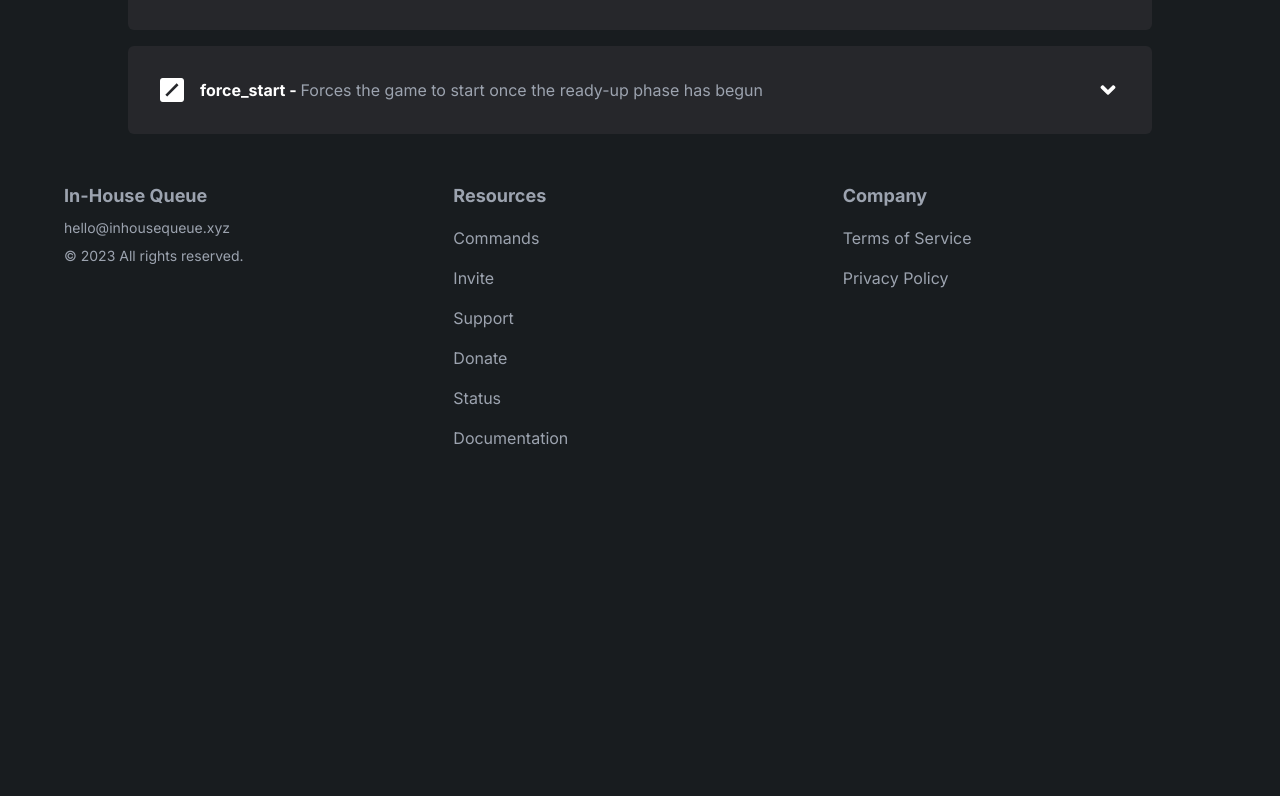
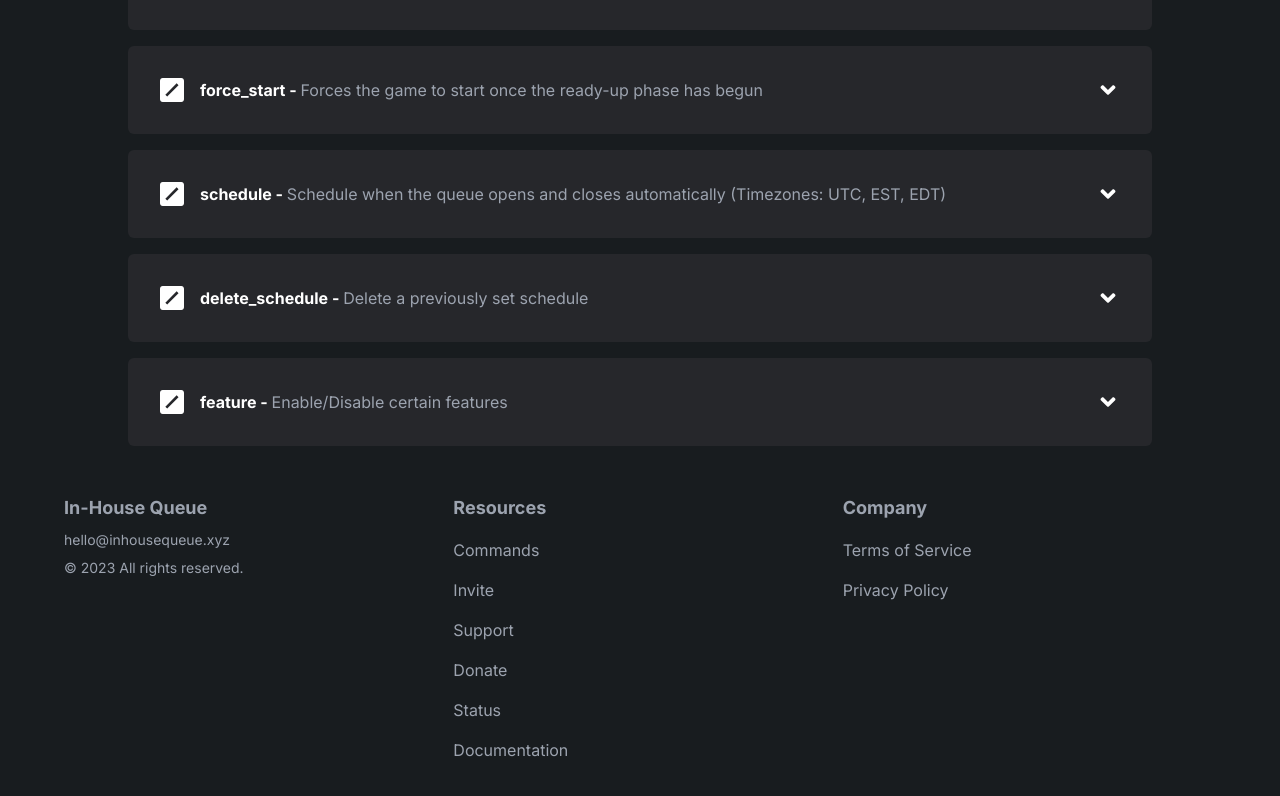
Before and after one commit to ItzDerock/InHouseQueue-site, a Next.js app: page /commands in a window 1280 px wide. Shown: the part 3960-4756 px from the top of the page. Before the commit the page ends 4458 px from the top, so only its background shows below. Built offline with nearby package versions, Linux system fonts and the light colour scheme.

Commit message:
Added commands

```diff
--- a/src/data/commands.ts
+++ b/src/data/commands.ts
@@ -397,6 +397,39 @@ const commands = [
     "examples": [
       "/admin force_start 03134ff5",
     ]
+  },
+  {
+    "name": "schedule",
+    "type": "Admin",
+    "description": "Schedule when the queue opens and closes automatically (Timezones: UTC, EST, EDT)",
+    "usage": [
+      "/admin schedule",
+    ],
+    "examples": [
+      "/admin schedule",
+    ]
+  },
+  {
+    "name": "delete_schedule",
+    "type": "Admin",
+    "description": "Delete a previously set schedule",
+    "usage": [
+      "/admin delete_schedule",
+    ],
+    "examples": [
+      "/admin delete_schedule",
+    ]
+  },
+  {
+    "name": "feature",
+    "type": "Admin",
+    "description": "Enable/Disable certain features",
+    "usage": [
+      "/admin feature [condition] [feature]",
+    ],
+    "examples": [
+      "/admin feature True MVP Voting",
+    ]
   }
 ] as const;
 
```
